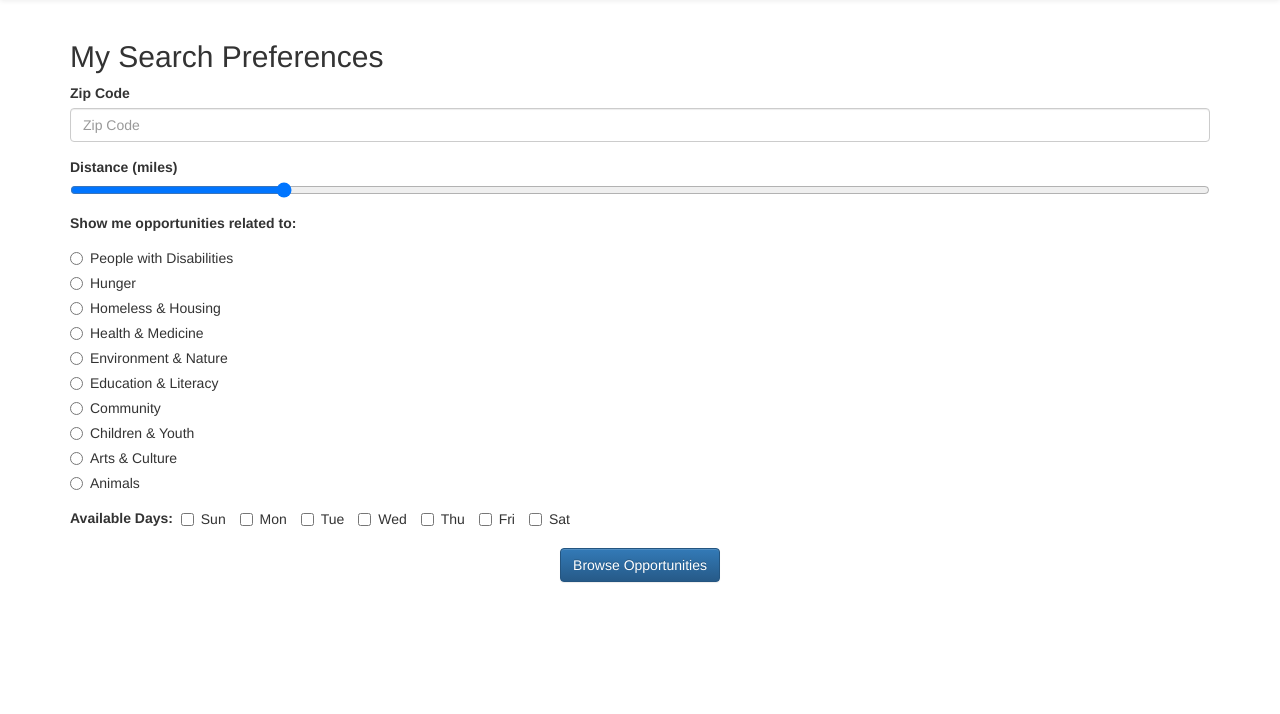
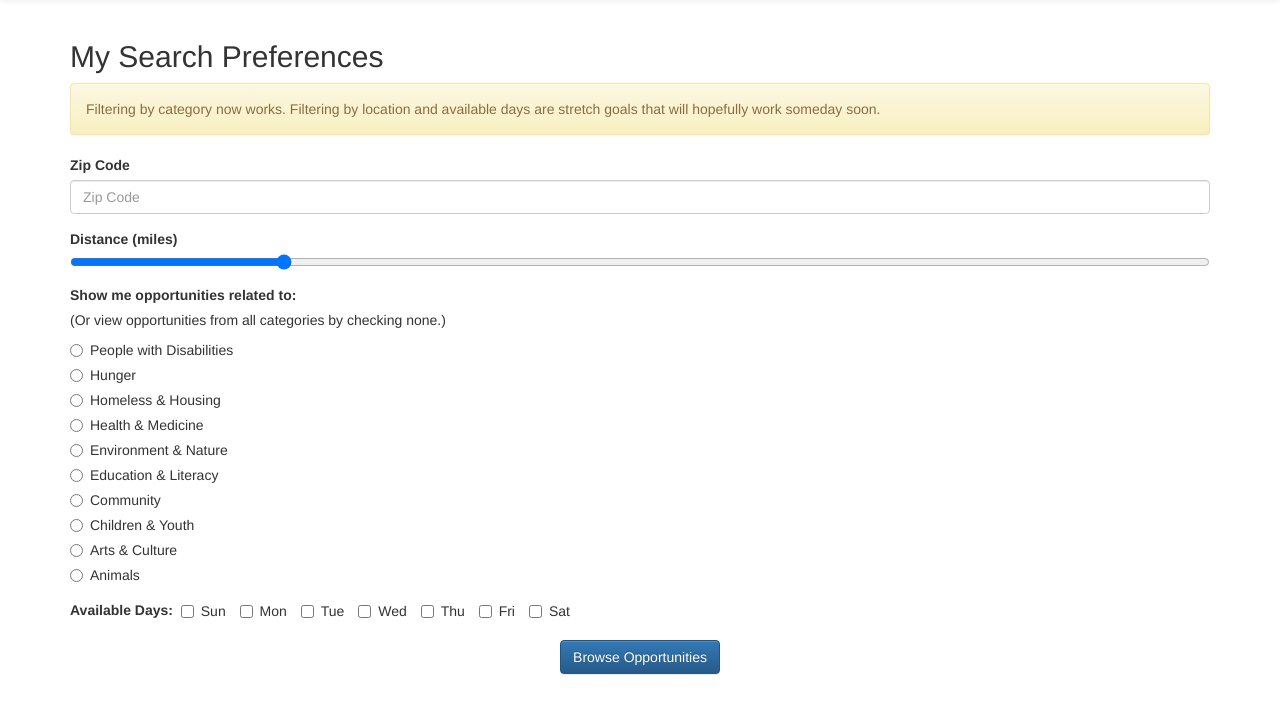
Before and after one commit to hendricksonsarahl/voluntr, a Flask app: page /filters in a window 1280 px wide. Shown: the part 51-765 px from the top of the page. Run offline with Flask 2, Linux system fonts and the light colour scheme; some libraries are stand-ins or nearby versions.

Commit message:
add clarifying messages to filters page

```diff
--- a/templates/volunteer/filters.html
+++ b/templates/volunteer/filters.html
@@ -4,6 +4,7 @@
   <div class="container-outer">
     <div class="container">
       <h2>My Search Preferences</h2>
+      <div class="alert alert-warning"> Filtering by category now works. Filtering by location and available days are stretch goals that will hopefully work someday soon. </div>
       <form action="/filters" method="post" id="filters-form">
         <div class="form-group">
           <label for="zipcode">Zip Code</label>
@@ -15,6 +16,7 @@
         </div>
         <div class="form-group">
           <label for="category">Show me opportunities related to:</label>
+            <p>(Or view opportunities from all categories by checking none.)</p>
             {% for key, value in categories.items() %}
             <div class="radio">
               <label>
@@ -23,6 +25,7 @@
             </div>
             {% endfor %}
           </div>
+
         <div class="form-group">
           <label for="available">Available Days:&nbsp;</label>
           <label class="checkbox-inline">
```
